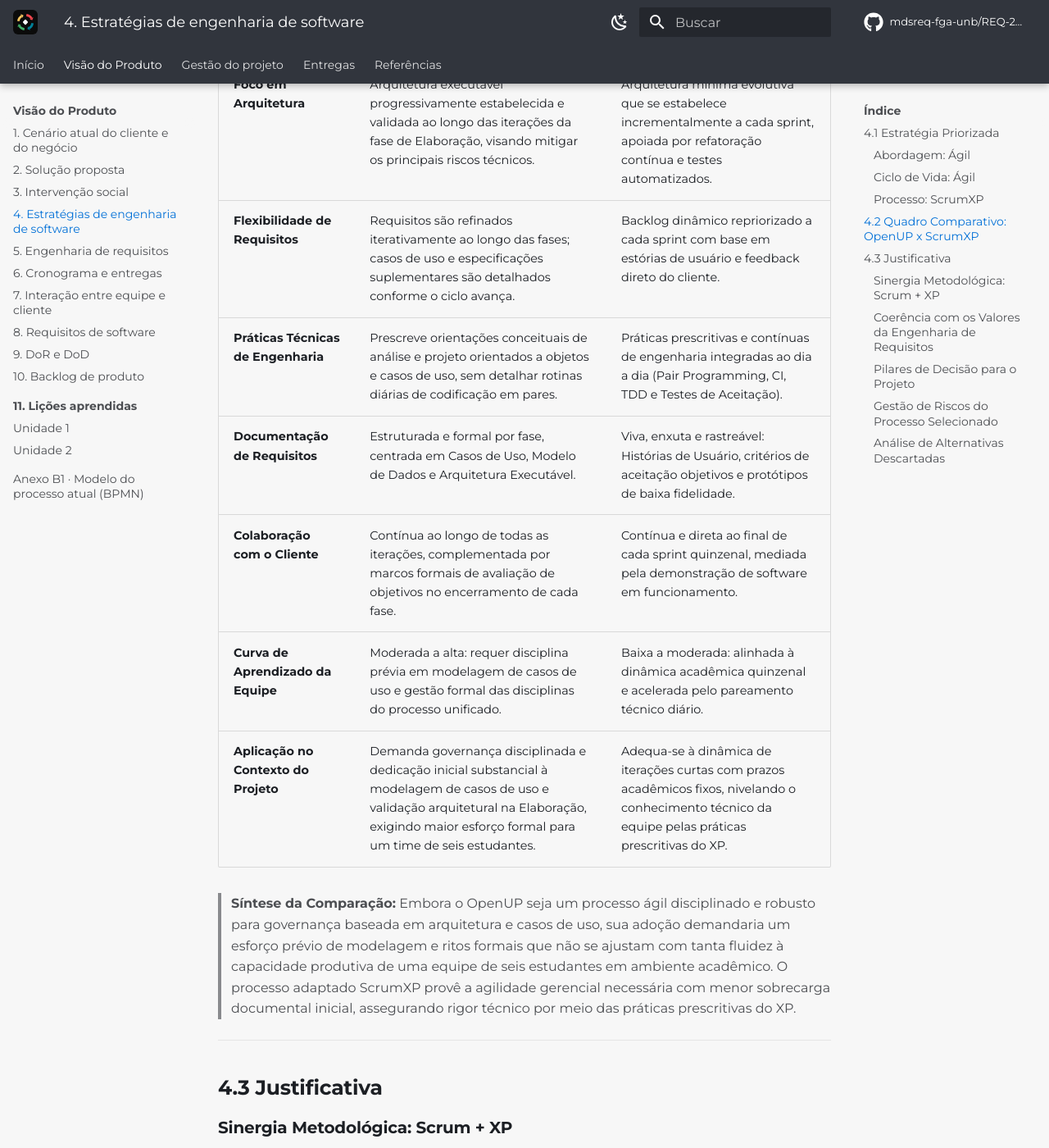
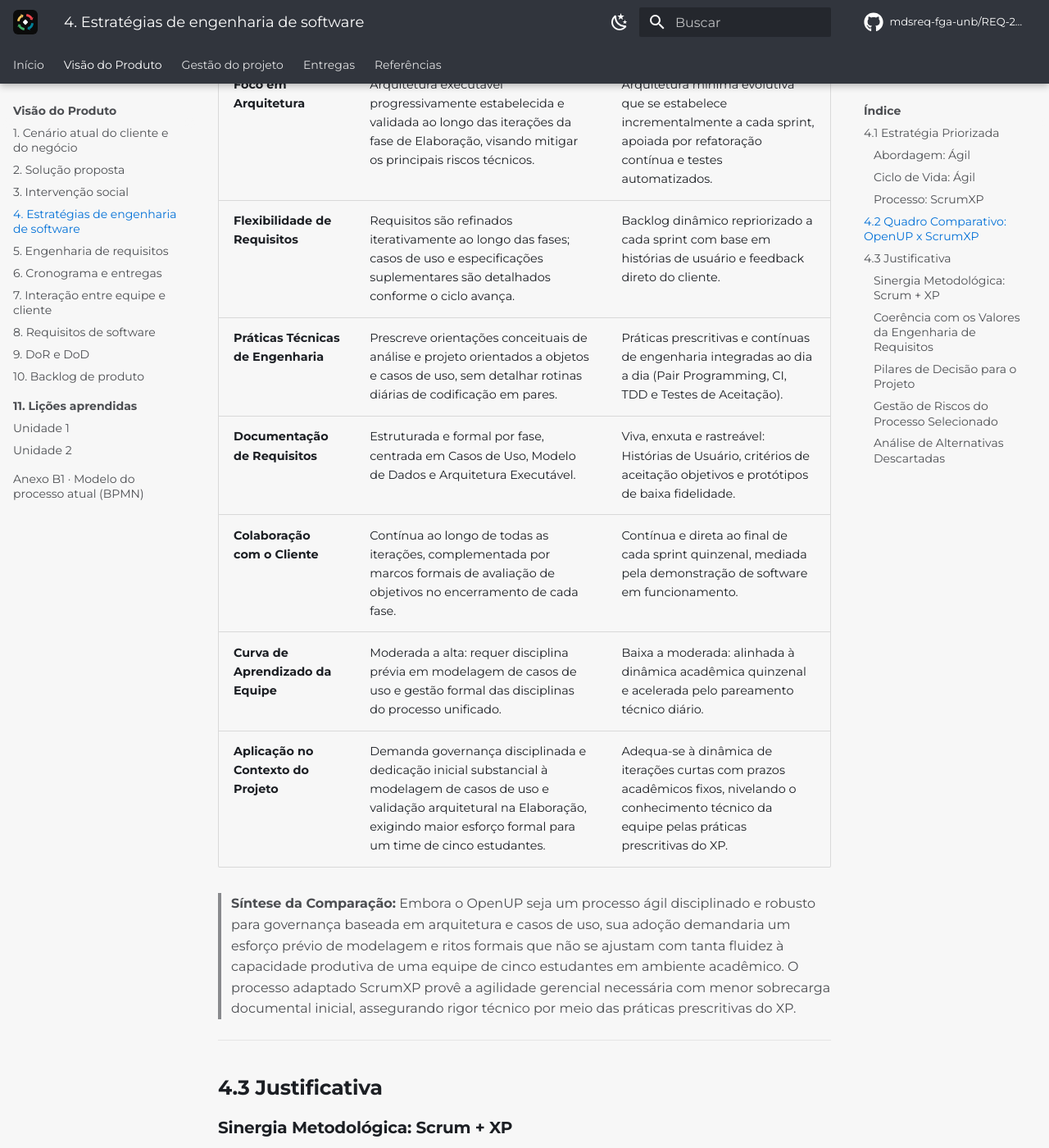
Before and after one commit to mdsreq-fga-unb/REQ-2026.2-T02-CyberSetor, an MkDocs documentation site: the page built from docs/visao/4-estrategia-esw.md, in a window 1280 px wide and 1400 px high, scrolled down 5162 px. Shown: the whole window at 82% size. Built offline with MkDocs 1.6.1 and Material for MkDocs 9.7.7, drawn with Linux system fonts in a browser that asks for light colours; comment, search, counter and statistics services are not loaded; some of the changed text lies outside the part shown.

Commit message:
docs(visao): alinha a seção 4 à equipe de cinco e às cadências da seção 7

```diff
--- a/docs/visao/4-estrategia-esw.md
+++ b/docs/visao/4-estrategia-esw.md
@@ -96,17 +96,17 @@
 
 | Critério | OpenUP (Open Unified Process) | ScrumXP (Scrum + Extreme Programming) |
 |---|---|---|
-| **Foco Principal** | Estabilidade arquitetural progressiva, controle sistemático de riscos e governança orientada a casos de uso. | Ritmo sustentável, valor funcional entregue em ciclos curtos e feedback contínuo baseado em estórias de usuário. |
+| **Foco Principal** | Estabilidade arquitetural progressiva, controle sistemático de riscos e governança orientada a casos de uso. | Ritmo sustentável, valor funcional entregue em ciclos curtos e feedback contínuo baseado em histórias de usuário. |
 | **Estrutura de Fases** | Quatro fases estruturadas (Iniciação, Elaboração, Construção e Transição), executadas de forma iterativa e incremental com iterações curtas cobrindo todas as disciplinas. | Ciclos iterativos e incrementais curtos (sprints de 2 semanas) guiados pelo Product Backlog e cerimônias ágeis. |
 | **Foco em Arquitetura** | Arquitetura executável progressivamente estabelecida e validada ao longo das iterações da fase de Elaboração, visando mitigar os principais riscos técnicos. | Arquitetura mínima evolutiva que se estabelece incrementalmente a cada sprint, apoiada por refatoração contínua e testes automatizados. |
-| **Flexibilidade de Requisitos** | Requisitos são refinados iterativamente ao longo das fases; casos de uso e especificações suplementares são detalhados conforme o ciclo avança. | Backlog dinâmico repriorizado a cada sprint com base em estórias de usuário e feedback direto do cliente. |
+| **Flexibilidade de Requisitos** | Requisitos são refinados iterativamente ao longo das fases; casos de uso e especificações suplementares são detalhados conforme o ciclo avança. | Backlog dinâmico repriorizado a cada sprint com base em histórias de usuário e feedback direto do cliente. |
 | **Práticas Técnicas de Engenharia** | Prescreve orientações conceituais de análise e projeto orientados a objetos e casos de uso, sem detalhar rotinas diárias de codificação em pares. | Práticas prescritivas e contínuas de engenharia integradas ao dia a dia (Pair Programming, CI, TDD e Testes de Aceitação). |
 | **Documentação de Requisitos** | Estruturada e formal por fase, centrada em Casos de Uso, Modelo de Dados e Arquitetura Executável. | Viva, enxuta e rastreável: Histórias de Usuário, critérios de aceitação objetivos e protótipos de baixa fidelidade. |
 | **Colaboração com o Cliente** | Contínua ao longo de todas as iterações, complementada por marcos formais de avaliação de objetivos no encerramento de cada fase. | Contínua e direta ao final de cada sprint quinzenal, mediada pela demonstração de software em funcionamento. |
 | **Curva de Aprendizado da Equipe** | Moderada a alta: requer disciplina prévia em modelagem de casos de uso e gestão formal das disciplinas do processo unificado. | Baixa a moderada: alinhada à dinâmica acadêmica quinzenal e acelerada pelo pareamento técnico diário. |
-| **Aplicação no Contexto do Projeto** | Demanda governança disciplinada e dedicação inicial substancial à modelagem de casos de uso e validação arquitetural na Elaboração, exigindo maior esforço formal para um time de seis estudantes. | Adequa-se à dinâmica de iterações curtas com prazos acadêmicos fixos, nivelando o conhecimento técnico da equipe pelas práticas prescritivas do XP. |
+| **Aplicação no Contexto do Projeto** | Demanda governança disciplinada e dedicação inicial substancial à modelagem de casos de uso e validação arquitetural na Elaboração, exigindo maior esforço formal para um time de cinco estudantes. | Adequa-se à dinâmica de iterações curtas com prazos acadêmicos fixos, nivelando o conhecimento técnico da equipe pelas práticas prescritivas do XP. |
 
-> **Síntese da Comparação:** Embora o OpenUP seja um processo ágil disciplinado e robusto para governança baseada em arquitetura e casos de uso, sua adoção demandaria um esforço prévio de modelagem e ritos formais que não se ajustam com tanta fluidez à capacidade produtiva de uma equipe de seis estudantes em ambiente acadêmico. O processo adaptado ScrumXP provê a agilidade gerencial necessária com menor sobrecarga documental inicial, assegurando rigor técnico por meio das práticas prescritivas do XP.
+> **Síntese da Comparação:** Embora o OpenUP seja um processo ágil disciplinado e robusto para governança baseada em arquitetura e casos de uso, sua adoção demandaria um esforço prévio de modelagem e ritos formais que não se ajustam com tanta fluidez à capacidade produtiva de uma equipe de cinco estudantes em ambiente acadêmico. O processo adaptado ScrumXP provê a agilidade gerencial necessária com menor sobrecarga documental inicial, assegurando rigor técnico por meio das práticas prescritivas do XP.
 
 ---
 
```
Also changed, not shown: other parts of docs/visao/4-estrategia-esw.md (+3 -3 lines).
